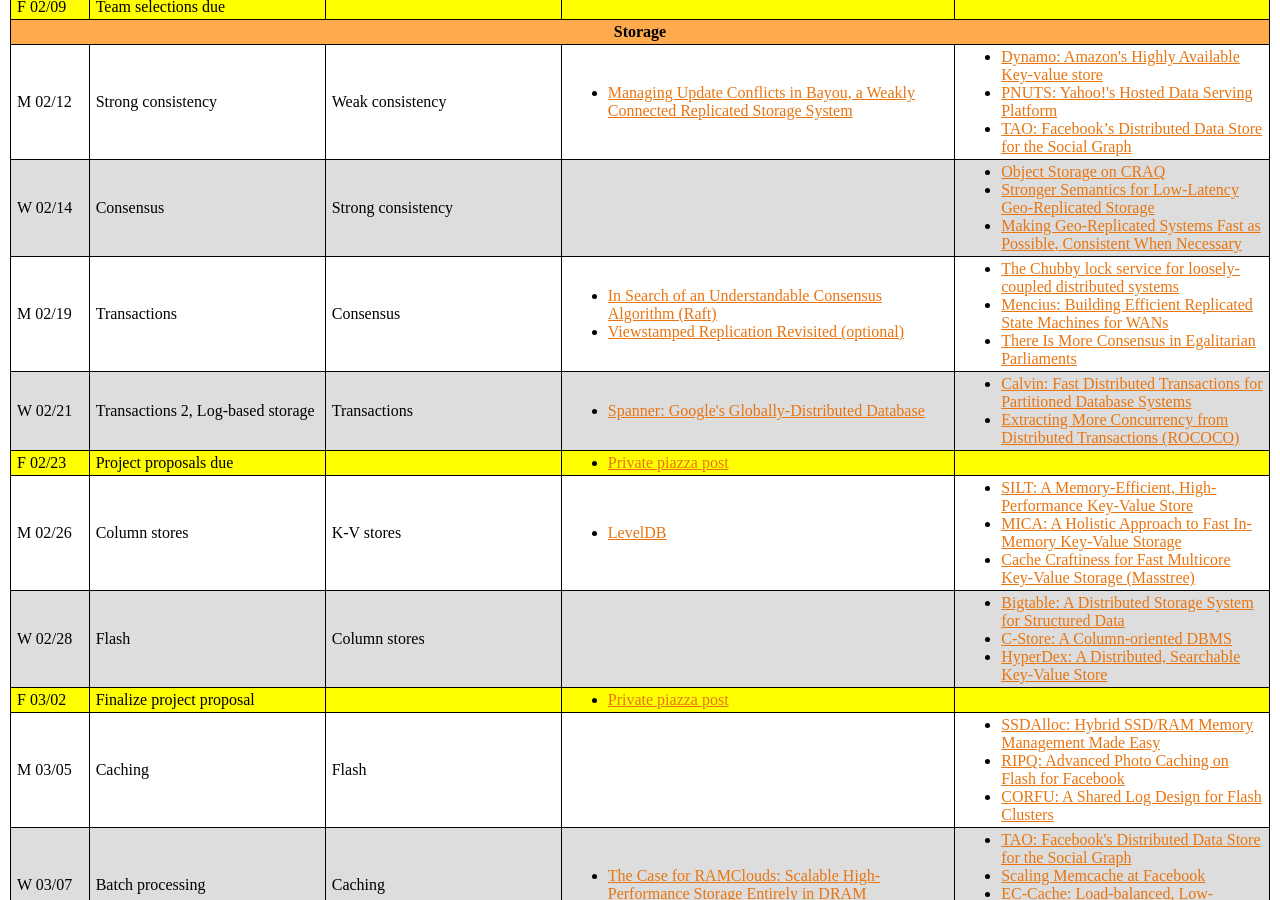
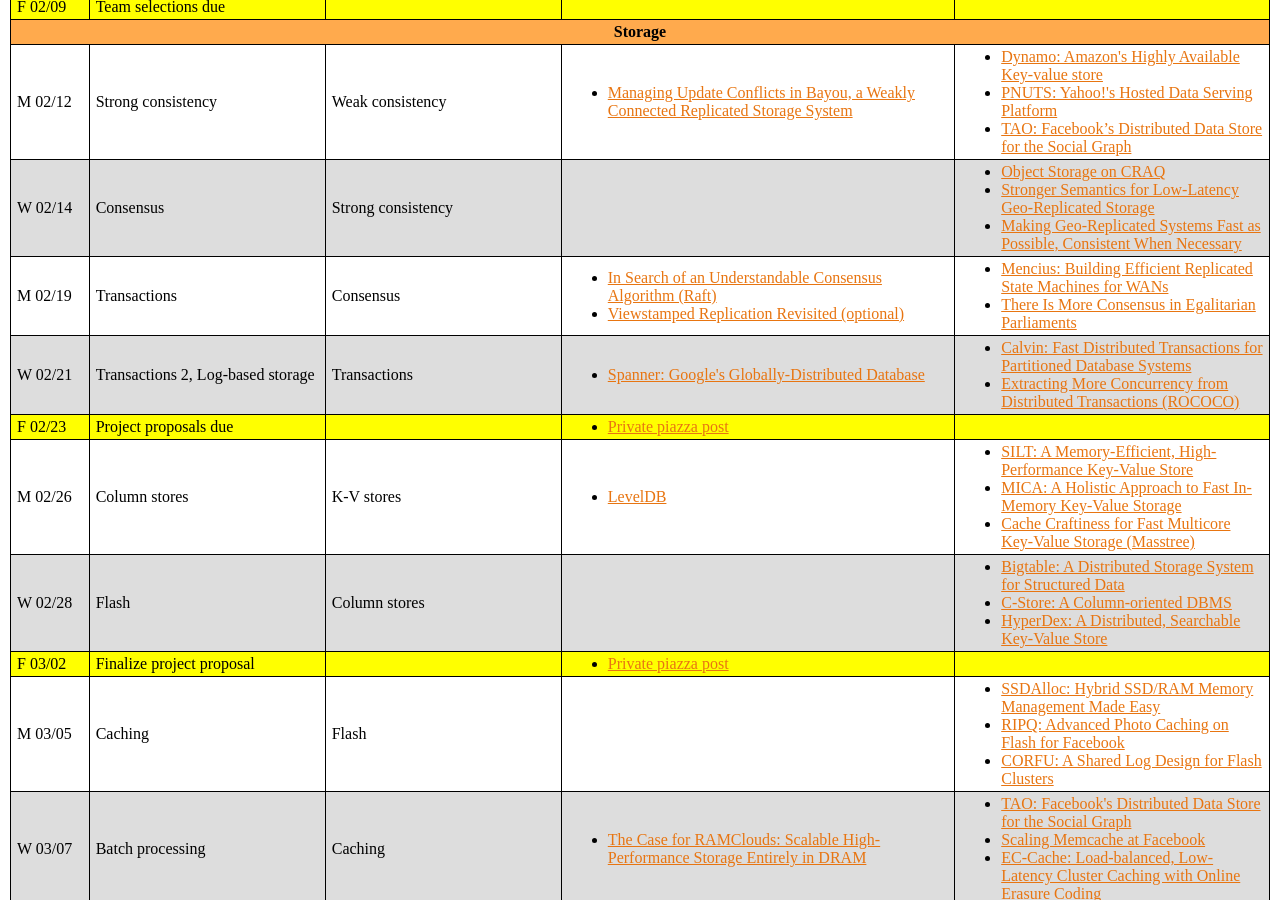
Before and after one commit to COS518/cos518.github.io, a Jekyll site: the page built from syllabus.md, in a window 1280 px wide and 900 px high, scrolled down 428 px. Built offline with Jekyll 4.4.1, drawn with Linux system fonts in a browser that asks for light colours; our own code applies the rules of GitHub Pages for plain Markdown files.

Commit message:
Updated additional docs

```diff
--- a/_data/syllabus.yml
+++ b/_data/syllabus.yml
@@ -53,7 +53,7 @@
         - name: Stronger Semantics for Low-Latency Geo-Replicated Storage
           link: http://www.cs.princeton.edu/~mfreed/docs/eiger-nsdi13.pdf
         - name: Making Geo-Replicated Systems Fast as Possible, Consistent When Necessary
-          link: http://www.cs.otago.ac.nz/cosc440/readings/osdi12-final-162.pdf
+          link: https://www.usenix.org/system/files/conference/osdi12/osdi12-final-162.pdf
       type: lecture
     - date: M 02/19
       lecture-topic: Transactions
@@ -65,10 +65,8 @@
         - name: Viewstamped Replication Revisited (optional)
           link: http://pmg.csail.mit.edu/papers/vr-revisited.pdf
       signups:
-        - name: The Chubby lock service for loosely-coupled distributed systems
-          link: https://static.googleusercontent.com/media/research.google.com/en//archive/chubby-osdi06.pdf
         - name: Mencius&#58; Building Efficient Replicated State Machines for WANs
-          link: https://www.usenix.org/legacy/event/osdi08/tech/full_papers/mao/mao_html/
+          link: http://www.sysnet.ucsd.edu/~yamao/pub/mencius-osdi.pdf
         - name: There Is More Consensus in Egalitarian Parliaments
           link: https://www.cs.cmu.edu/~dga/papers/epaxos-sosp2013.pdf
       type: lecture
```
